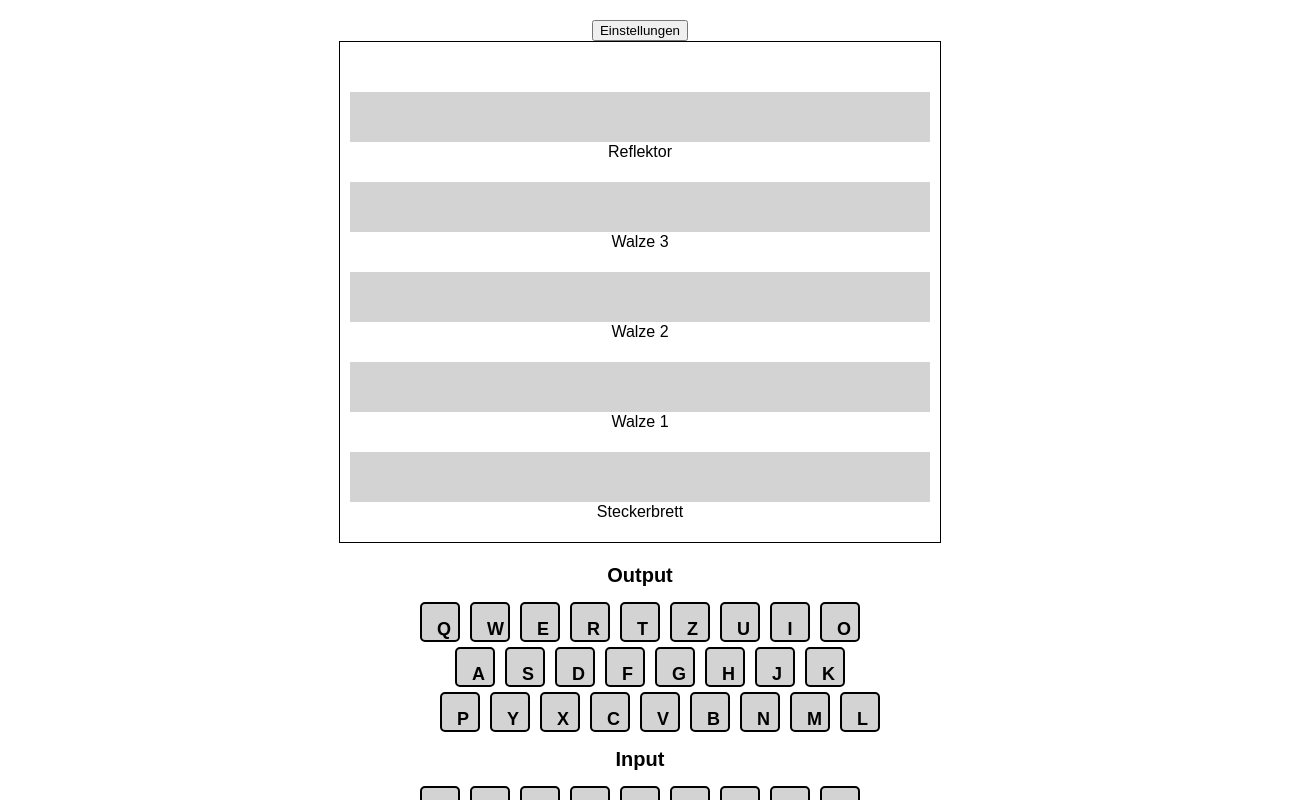
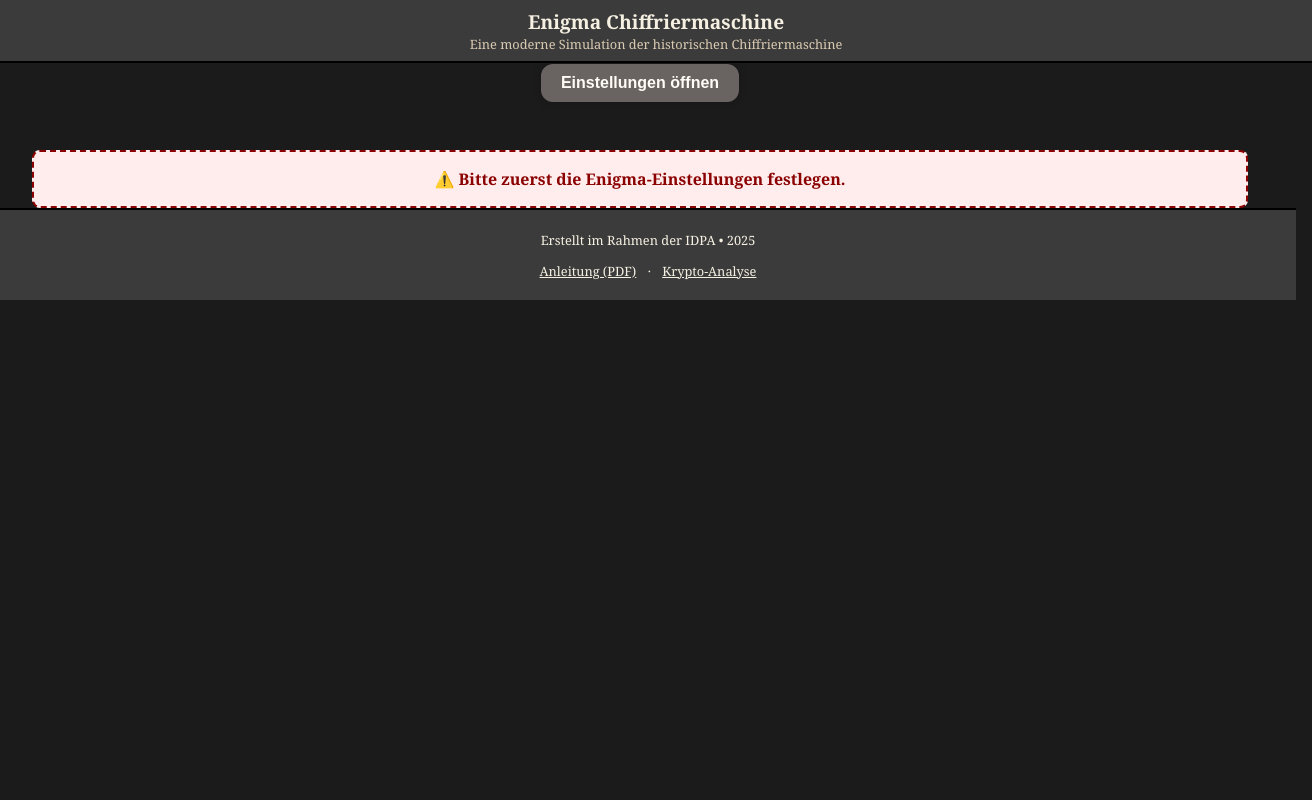
Before and after one commit to IDPA-2025/Enigma-I-Chiffremaschine, a React (Create React App) app: page / in a window 1280 px wide. Shown: the top 800 px of the page, 1312 px wide, since content can reach past the window. Built offline with nearby package versions, Linux system fonts and the light colour scheme.

Commit message:
Styling der Enigma

```diff
--- a/src/App.js
+++ b/src/App.js
@@ -1,9 +1,10 @@
-import { useState ,useEffect} from "react";
+import { useState, useEffect } from "react";
 import Settings from "./settings.js";
 import Enigma from "./enigma.js";
 import EnigmaVisualizer from "./draw.js";
+import Header from "./Header";
+import Footer from "./Footer";
 import "./styles.css";
-
 
 const keyboardLayout = [
   ["Q", "W", "E", "R", "T", "Z", "U", "I", "O"],
@@ -19,7 +20,6 @@ const InputOutput = () => {
   const [outputKey, setOutputKey] = useState(null);
   const [koordinatenMap, setKoordinatenMap] = useState(new Map());
 
-
   const initializeEnigma = (newConfig) => {
     const { walze1, start1, walze2, start2, walze3, start3, reflektor, steckerbrett } = newConfig;
     const plugboardMap = new Map(
@@ -33,7 +33,6 @@ const InputOutput = () => {
     document.title = 'Enigma Visualizer';
   }, []);
 
-
   const handleKeyPress = (letter) => {
     if (enigma) {
       setActiveKey(letter);
@@ -46,18 +45,47 @@ const InputOutput = () => {
     }
   };
 
+  if (!config) {
+    return (
+      <div className="container">
+        {/* Header und Footer nur anzeigen, wenn showSettings false ist */}
+        {!showSettings && <Header />}
+
+        <button onClick={() => setShowSettings(true)} className="settings-btn">
+          Einstellungen öffnen
+        </button>
+
+        {showSettings && (
+          <Settings
+            onSave={initializeEnigma}
+            onClose={() => setShowSettings(false)}
+          />
+        )}
+
+        <div className="warning" style={{ marginTop: '2rem', color: 'darkred' }}>
+          ⚠️ Bitte zuerst die Enigma-Einstellungen festlegen.
+        </div>
+
+        {!showSettings && <Footer />}
+      </div>
+    );
+  }
 
   return (
     <div className="container">
+      {/* Header und Footer nur anzeigen, wenn showSettings false ist */}
+      {!showSettings && <Header />}
+
       <button onClick={() => setShowSettings(true)} className="settings-btn">
         Einstellungen
       </button>
+
       {showSettings && <Settings onSave={initializeEnigma} onClose={() => setShowSettings(false)} />}
+
       <br />
 
       {/* Neu: Visualisierung */}
       <EnigmaVisualizer koordinatenMap={koordinatenMap} />
-
 
       <h2>Output</h2>
       <div className="keyboard">
@@ -88,6 +116,9 @@ const InputOutput = () => {
           </div>
         ))}
       </div>
+
+      {/* Footer nur anzeigen, wenn showSettings false ist */}
+      {!showSettings && <Footer />}
     </div>
   );
 };
--- /dev/null
+++ b/src/Footer.js
@@ -0,0 +1,13 @@
+const Footer = () => {
+    return (
+      <footer className="app-footer">
+        <p>Erstellt im Rahmen der IDPA  • 2025</p>
+        <p>
+          <a href="/anleitung.pdf" target="_blank" rel="noopener noreferrer">Anleitung (PDF)</a> ·{" "}
+          <a href="/analyse.pdf" target="_blank" rel="noopener noreferrer">Krypto-Analyse</a>
+        </p>
+      </footer>
+    );
+  };
+
+  export default Footer;
--- /dev/null
+++ b/src/Header.js
@@ -0,0 +1,10 @@
+const Header = () => {
+    return (
+      <header className="app-header">
+        <h1>Enigma Chiffriermaschine</h1>
+        <p className="subtitle">Eine moderne Simulation der historischen Chiffriermaschine</p>
+      </header>
+    );
+  };
+
+  export default Header;
--- a/src/Reflektor.js
+++ b/src/Reflektor.js
@@ -10,17 +10,25 @@
             super();
             this.KeyAlphabet = ReflektorKeyMap.get(type);
         }
-        scramble(character){
-            console.log("Start Reflektor ")
-            let position = this.getCharPosition(character);
-            let reflectedChar = this.KeyAlphabet.charAt(position);
+        scramble(character) {
+            console.log("Start Reflektor");
+
             Scrambler.pathMap.set(Scrambler.num, [Scrambler.counter, Scrambler.getCharPositionForCanvas(character)]);
             Scrambler.num++;
+
+            const position = Scrambler.getCharPosition(character);
+            const reflectedChar = this.KeyAlphabet.charAt(position);
+
+            Scrambler.pathMap.set(Scrambler.num, [Scrambler.counter, Scrambler.getCharPositionForCanvas(reflectedChar)]);
+            Scrambler.num++;
+            Scrambler.counter -= 90;
+
             console.log(`Reflektor: ${character} → ${reflectedChar}`);
 
             return reflectedChar;
         }
 
+
     }
 
 
--- a/src/Scrambler.js
+++ b/src/Scrambler.js
@@ -5,7 +5,7 @@ class Scrambler{
     static counter = 60;
     static num = 0;
     rotateWalze(){}
-    getCharPosition(character){
+    static getCharPosition(character){
         return character.toUpperCase().charCodeAt(0) - 65;
     }
 
--- a/src/Settings.css
+++ b/src/Settings.css
@@ -1,73 +1,117 @@
-/* Settings.css */
+.settings-overlay {
+  position: fixed;
+  top: 0;
+  left: 0;
+  width: 100%;
+  height: 100%;
+  background-color: #3b3b3b;
+  display: flex;
+  justify-content: center;
+  align-items: center;
+  z-index: 10;
+}
+
 .settings-container {
-    text-align: center;
-    margin: 20px;
-  }
+  background-color: #252525;
+  color: #f5f0e1;
+  padding: 2rem;
+  border-radius: 16px;
+  width: 600px;
+  box-shadow: 0 0 20px rgba(54, 54, 54, 0.7);
+  border: 2px solid #000000;
+}
 
-  .toggle-button {
-    background-color: #4CAF50;
-    color: white;
-    border: none;
-    padding: 10px 20px;
-    font-size: 16px;
-    cursor: pointer;
-    border-radius: 5px;
-    margin-bottom: 10px;
-  }
+.walzen-grid {
+  display: flex;
+  flex-direction: column;
 
-  .toggle-button:hover {
-    background-color: #45a049;
-  }
+}
 
-  .settings-panel {
-    background: #222;
-    color: white;
-    padding: 20px;
-    border-radius: 10px;
-    max-width: 400px;
-    margin: 0 auto;
-  }
+.walzen-row {
+  display: flex;
+  justify-content: space-between;
+  align-items: center;
+}
 
-  h2 {
-    font-size: 20px;
-    margin-bottom: 15px;
-  }
+.walze,
+.position {
+  flex: 1;
+}
 
-  .walzen-container {
-    display: flex;
-    flex-direction: column;
-    gap: 10px;
-  }
+.walze label,
+.position label {
+  display: block;
+  font-weight: bold;
+  color: #dbcbb3;
+}
 
-  .walze-group {
-    display: flex;
-    align-items: center;
-    justify-content: space-between;
-  }
+.walze select,
+.position input {
+  width: 100%;
+  padding: 6px;
+  background-color: #444;
+  color: #fffdf6;
+  border: 1px solid #999;
+  border-radius: 6px;
+}
 
-  .walze-group label {
-    margin-right: 5px;
-  }
+.settings-container h3 {
+  color: #f5f0e1;
+}
 
-  .walze-group select,
-  .walze-group input {
-    padding: 5px;
-    font-size: 14px;
-    border-radius: 5px;
-    border: none;
-  }
+.settings-container input[type="text"] {
+  background-color: #444;
+  color: #fffdf6;
+  border: 1px solid #999;
+  padding: 6px;
+  border-radius: 6px;
+  width: 100%;
+  margin-bottom: 10px;
+}
 
-  .save-button {
-    background-color: #008CBA;
-    color: white;
-    border: none;
-    padding: 10px 15px;
-    font-size: 16px;
-    cursor: pointer;
-    border-radius: 5px;
-    margin-top: 15px;
-  }
+.settings-container button {
+  background-color: #3b3b3b;
+  color: #fffdf6;
+  border: none;
+  padding: 8px 16px;
+  margin-top: 10px;
+  border-radius: 8px;
+  cursor: pointer;
+  font-weight: bold;
+  transition: background-color 0.2s ease-in-out;
+}
 
-  .save-button:hover {
-    background-color: #007bb5;
-  }
+.settings-container button:hover {
+  background-color: #8e8e8e;
+}
+
+ul {
+  list-style: none;
+  padding-left: 0;
+  margin-top: 10px;
+}
+
+ul li {
+  padding: 4px 0;
+  color: #d9b38c;
+}
+
+.settings-container label {
+  display: block;
+  margin-top: 15px;
+  color: #dbcbb3;
+  font-weight: bold;
+}
+
+.settings-container select {
+  border: 1px solid #999;
+  padding: 6px;
+  border-radius: 6px;
+  width: 100%;
+  margin-bottom: 15px;
+}
+
+.settings-container select:focus {
+  outline: none;
+  border-color: #ffbf00;
+}
--- a/src/StecherBrett.js
+++ b/src/StecherBrett.js
@@ -13,19 +13,17 @@ class Plugboard extends Scrambler {
     }
 
     scramble(letter) {
-        if(!this.plugboardMap.has(letter)) {
-            Scrambler.counter = 60;
-            console.log("Plugboard: " + letter + " not in map, returning original letter.");
-            Scrambler.pathMap.set(Scrambler.num, [Scrambler.counter, Scrambler.getCharPositionForCanvas(letter)]);
-            Scrambler.num++;
-            Scrambler.counter += 90;
-            return letter;
-        }
-        return this.plugboardMap.get(letter) || letter;
+        Scrambler.counter = 60;
+        const mappedLetter = this.plugboardMap.get(letter) || letter;
+
+        console.log(`Plugboard: ${letter} → ${mappedLetter}`);
+
+        Scrambler.pathMap.set(Scrambler.num, [Scrambler.counter, Scrambler.getCharPositionForCanvas(letter)]);
+        Scrambler.num++;
+        Scrambler.counter += 90;
+
+        return mappedLetter;
     }
 }
 
-
-
-
 module.exports = Plugboard;
--- a/src/draw.js
+++ b/src/draw.js
@@ -13,7 +13,7 @@ const drawRectWithLabel = (
   height,
   label = '',
   rectColor = 'lightgray',
-  textColor = 'black',
+  textColor = 'white',
   font = '16px Arial'
 ) => {
   // Rechteck
@@ -94,7 +94,7 @@ const EnigmaVisualizer = ({ koordinatenMap }) => {
         ctx.beginPath();
         ctx.moveTo(previousPoint[0], previousPoint[1]);
         ctx.lineTo(x, y);
-        ctx.strokeStyle = "black";
+        ctx.strokeStyle = "red";
         ctx.stroke();
       }
 
--- a/src/styles.css
+++ b/src/styles.css
@@ -1,66 +1,123 @@
+body {
+  background-color: #1b1b1b;
+  color: #ffffff;
+  font-family: 'Georgia', serif;
+  padding: 2rem;
+  padding-top: 4rem;  /* Platz für den Header */
+  padding-bottom: 3rem;
+}
+
 .container {
-    padding: 20px;
-    font-family: Arial, sans-serif;
   text-align: center;
 }
 
+.settings-btn {
+  background-color: #696461;
+  color: #fffdf6;
+  border: none;
+  padding: 10px 20px;
+  font-weight: bold;
+  font-size: 16px;
+  border-radius: 12px;
+  cursor: pointer;
+  margin-bottom: 1rem;
+  box-shadow: 0 0 8px rgba(0, 0, 0, 0.2);
+}
 
+.settings-btn:hover {
+  background-color: #bcbcbc;
+}
 
 .keyboard {
-    display: flex;
-    flex-direction: column;
-    align-items: center;
-    gap: 5px;
-    margin-top: 10px;
+  display: inline-block;
+  margin: 1rem auto;
 }
 
 .keyboard-row {
   display: flex;
-    gap: 10px;
-  }
-
-  .keyboard-row:nth-child(2) {
-    margin-left: 20px; /* Zweite Reihe leicht nach rechts verschieben */
-  }
-
-  .keyboard-row:nth-child(3) {
-    margin-left: 40px; /* Dritte Reihe noch weiter nach rechts verschieben */
+  justify-content: center;
+  margin-bottom: 10px;
 }
 
 .key {
-    padding: 15px;
-    width: 40px;
-    height: 40px;
-    border: 2px solid black;
-    background-color: lightgray;
-    font-size: 18px;
-    font-weight: bold;
-    text-align: center;
+  width: 42px;
+  height: 42px;
+  background-color: #696461;
+  border: 1px solid #5b5b5b;
+  color: #fff8e1;
+  font-size: 16px;
+  margin: 3px;
+  border-radius: 8px;
   cursor: pointer;
-    border-radius: 5px;
+  transition: all 0.2s ease;
+  box-shadow: inset 0 0 3px rgba(0, 0, 0, 0.3);
 }
 
 .key.active {
-    background-color: blue;
-    color: white;
+  background-color: #ffbf00;
+  color: #4e2e1e;
+  font-weight: bold;
 }
 
 .key.output {
-    background-color: yellow;
-    color: black;
+  background-color: #fff200;
+  color: #3b241a;
+  font-weight: bold;
 }
 
-  .active {
-    background-color: yellow;
+.warning {
+  font-weight: bold;
+  padding: 1rem;
+  border: 2px dashed darkred;
+  background-color: #ffecec;
+  border-radius: 8px;
+  text-align: center;
 }
-  .output {
-    background-color: green;
+.app-header {
+  width: 100%;
+  background-color: #3b3b3b;
+  color: #f5f0e1;
+  padding: 0.5rem 1rem;
+  text-align: center;
+  border-bottom: 2px solid #000000;
+  position: absolute;
+  top: 0;
+  left: 0;
+  right: 0;
+  z-index: 1000;
 }
-  .enigma-visual line {
-    stroke-dasharray: 5;
-    animation: dash 1s linear infinite;
+
+.app-header h1 {
+  font-size: 1.2rem;
+  margin: 0;
 }
-  @keyframes dash {
-    from { stroke-dashoffset: 10; }
-    to { stroke-dashoffset: 0; }
+
+.app-header .subtitle {
+  font-size: 0.8rem;
+  margin: 0;
+  color: #dbcbb3;
 }
+
+.app-footer {
+  width: 100%;
+  background-color: #3b3b3b;
+  color: #f5f0e1;
+  text-align: center;
+  padding: 0.5rem;
+  position: absolute;
+  left: 0;
+  right: 0;
+  border-top: 2px solid #000000;
+  font-size: 0.8rem;
+
+}
+
+.app-footer a {
+  color: #f5f0e1;
+  text-decoration: underline;
+  margin: 0 0.5rem;
+}
+
+.app-footer a:hover {
+  color: #ffffff;
+}
```
Also changed, not shown: src/Walze.js (+39 -57 lines), src/enigma.js (+18 -11 lines), src/settings.js (+7 -2 lines). Lines whose indentation alone changed are shown as unchanged.
